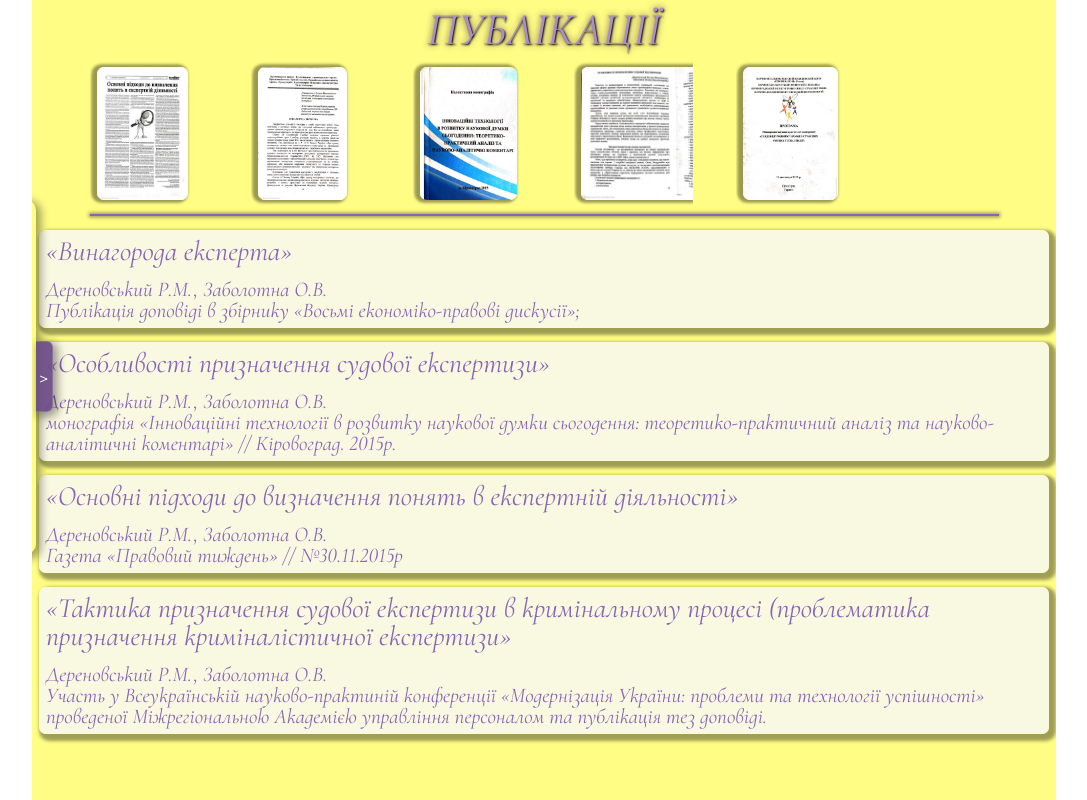
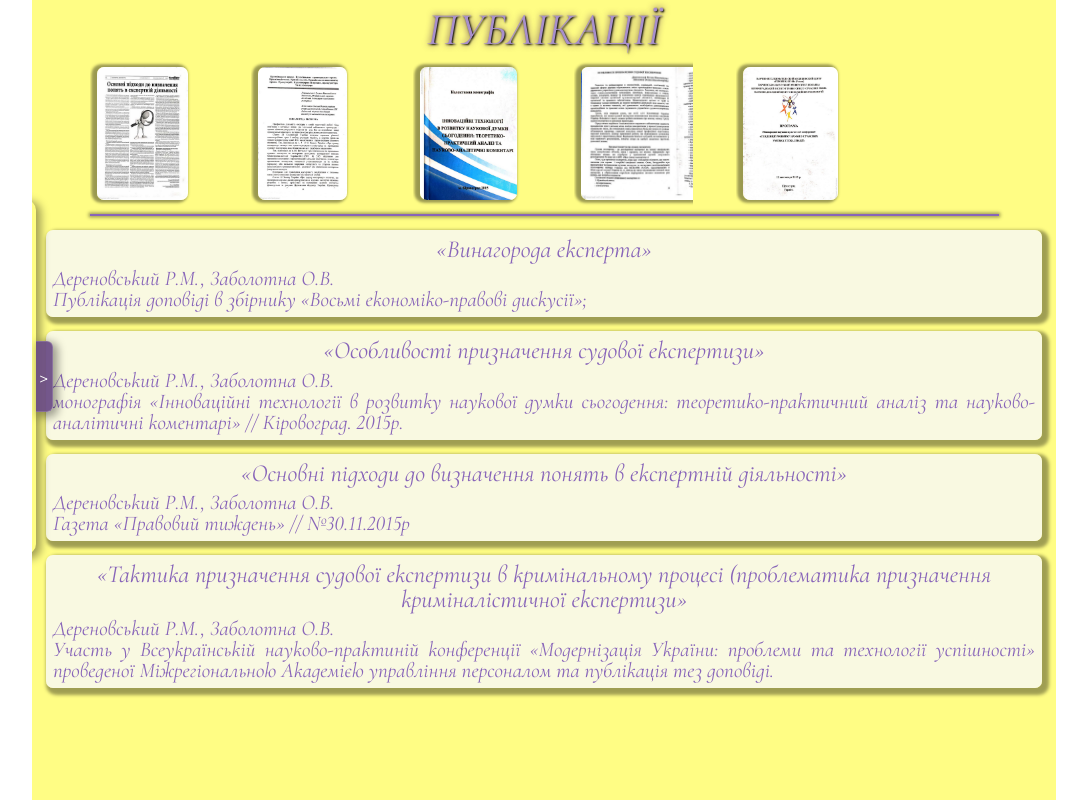
Before and after one commit to Pasha147/LawUkr, an Angular app in the folder Lawukr/: page /publications in a window 1280 px wide. Shown: the whole page, without its empty margins (96-1183 px from the left). Built offline with nearby package versions, Linux system fonts and the light colour scheme.

Commit message:
The Publics page has been corrected

```diff
--- a/Lawukr/src/app/publications/publications.component.html
+++ b/Lawukr/src/app/publications/publications.component.html
@@ -22,7 +22,7 @@
     <div class="place" *ngFor="let item of this.publics">
       <h3>{{ item.title }}</h3>
       <p>{{ item.author }}</p>
-      <p>{{ item.reference }}</p>
+      <p class="refer">{{ item.reference }}</p>
     </div>
   </article>
 </div>
--- a/Lawukr/src/app/publications/publications.component.scss
+++ b/Lawukr/src/app/publications/publications.component.scss
@@ -67,7 +67,7 @@
   }
   .art2 {
     .place {
-      margin: 1rem auto;
+      margin: 1rem 0.5rem;
       //   background: rgba(175, 94, 143, 0.692);
       padding: 0.5rem;
       border-radius: 0.5rem;
@@ -77,8 +77,12 @@
         font-size: 1.5rem;
       }
       h3 {
-        margin-bottom: 1rem;
-        font-size: 2rem;
+        margin-bottom: 0.5rem;
+        font-size: 1.75rem;
+        text-align: center;
+      }
+      .refer {
+        text-align: justify;
       }
     }
   }
```
Also changed, not shown: 4 other files (tests, documents, lock files or other folders).
